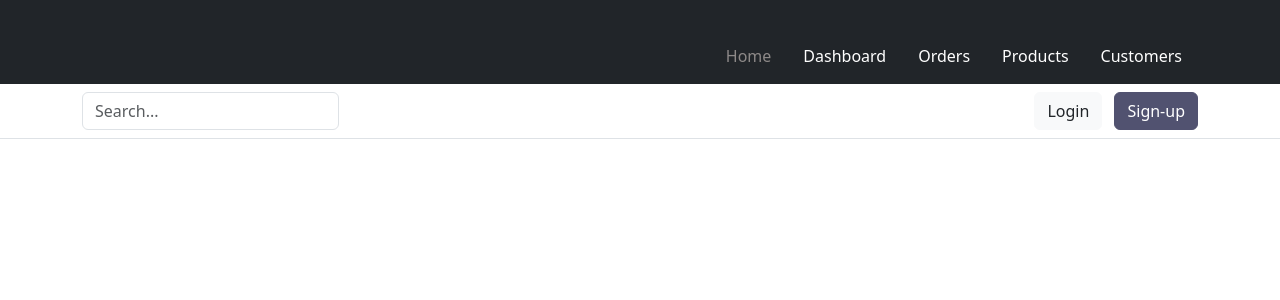
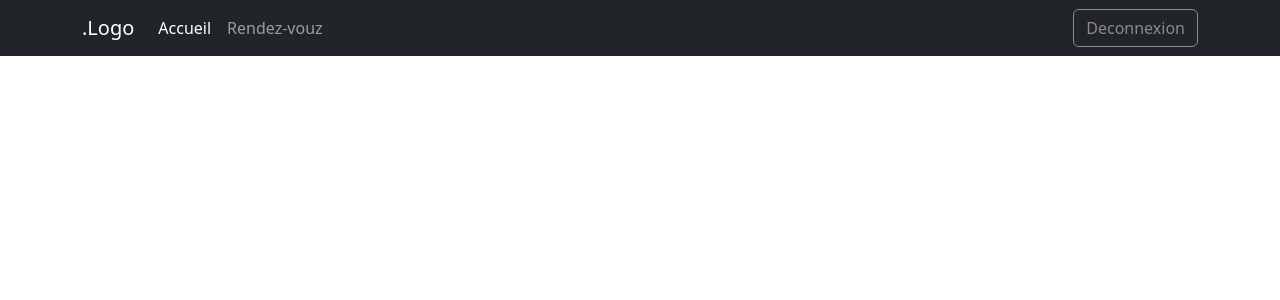
Before and after one commit to sergianafr/projet_final_S4, a CodeIgniter app: the page made by application/views/front_office/static/header.php in a window 1280 px wide. Shown: the top 300 px of the page. Run offline with CodeIgniter, Linux system fonts and the light colour scheme.

Commit message:
home content

```diff
--- a/application/views/front_office/home.php
+++ b/application/views/front_office/home.php
@@ -0,0 +1,6 @@
+<section class="row">
+    <div class="container">
+        <h1>Welcome Client</h1>
+        <a href="<?=base_url('')?>">Prendre rendez-vouz</a>
+    </div>
+</section>
--- a/application/views/front_office/static/header.php
+++ b/application/views/front_office/static/header.php
@@ -7,59 +7,24 @@
   <title>Front Office</title>
 </head>
 <body>
-  <header>
-    <div class="px-3 py-2 bg-dark text-white">
-      <div class="container">
-        <div class="d-flex flex-wrap align-items-center justify-content-center justify-content-lg-start">
-          <a href="/" class="d-flex align-items-center my-2 my-lg-0 me-lg-auto text-white text-decoration-none">
-            <svg class="bi me-2" width="40" height="32" role="img" aria-label="Bootstrap"><use xlink:href="#bootstrap"/></svg>
-          </a>
-
-          <ul class="nav col-12 col-lg-auto my-2 justify-content-center my-md-0 text-small">
-            <li>
-              <a href="#" class="nav-link text-secondary">
-                <svg class="bi d-block mx-auto mb-1" width="24" height="24"><use xlink:href="#home"/></svg>
-                Home
-              </a>
-            </li>
-            <li>
-              <a href="#" class="nav-link text-white">
-                <svg class="bi d-block mx-auto mb-1" width="24" height="24"><use xlink:href="#speedometer2"/></svg>
-                Dashboard
-              </a>
-            </li>
-            <li>
-              <a href="#" class="nav-link text-white">
-                <svg class="bi d-block mx-auto mb-1" width="24" height="24"><use xlink:href="#table"/></svg>
-                Orders
-              </a>
-            </li>
-            <li>
-              <a href="#" class="nav-link text-white">
-                <svg class="bi d-block mx-auto mb-1" width="24" height="24"><use xlink:href="#grid"/></svg>
-                Products
-              </a>
-            </li>
-            <li>
-              <a href="#" class="nav-link text-white">
-                <svg class="bi d-block mx-auto mb-1" width="24" height="24"><use xlink:href="#people-circle"/></svg>
-                Customers
-              </a>
-            </li>
-          </ul>
-        </div>
-      </div>
+<nav class="navbar navbar-expand-lg navbar-dark bg-dark">
+  <div class="container">
+    <button class="navbar-toggler" type="button" data-toggle="collapse" data-target="#navbarTogglerDemo01" aria-controls="navbarTogglerDemo01" aria-expanded="false" aria-label="Toggle navigation">
+      <span class="navbar-toggler-icon"></span>
+    </button>
+    <div class="collapse navbar-collapse" id="navbarTogglerDemo01">
+      <a class="navbar-brand" href="#">.Logo</a>
+      <ul class="navbar-nav mr-auto mt-2 mt-lg-0">
+        <li class="nav-item active">
+          <a class="nav-link active" href="#">Accueil</a>
+        </li>
+        <li class="nav-item">
+          <a class="nav-link" href="#">Rendez-vouz</a>
+        </li>
+      </ul>
     </div>
-    <div class="px-3 py-2 border-bottom mb-3">
-      <div class="container d-flex flex-wrap justify-content-center">
-        <form class="col-12 col-lg-auto mb-2 mb-lg-0 me-lg-auto">
-          <input type="search" class="form-control" placeholder="Search..." aria-label="Search">
-        </form>
-
-        <div class="text-end">
-          <button type="button" class="btn btn-light text-dark me-2">Login</button>
-          <button type="button" class="btn btn-primary">Sign-up</button>
-        </div>
-      </div>
+    <div>
+      <a class="btn btn-outline-secondary" href="">Deconnexion</a>
     </div>
-  </header><!-- end header -->
+  </div>
+</nav>
```
Also changed, not shown: application/views/back_office/static/header.php (+12 -50 lines), application/views/front_office/static/footer.php (+20 -3 lines), application/views/front_office/rendez-vouz.php (added).
